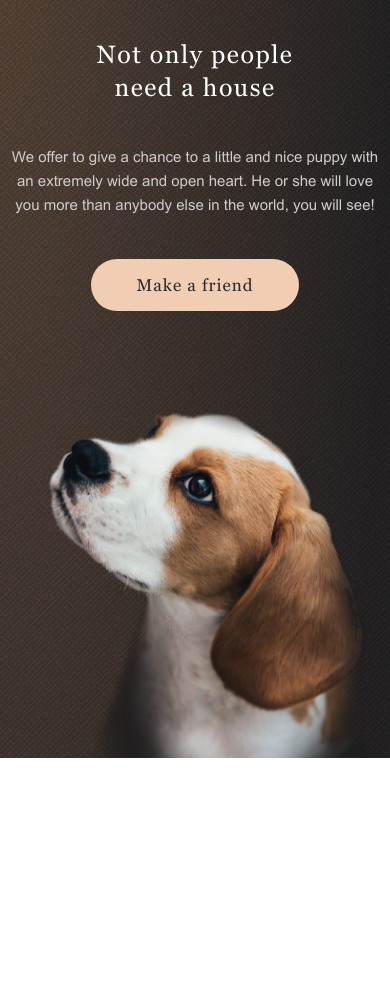
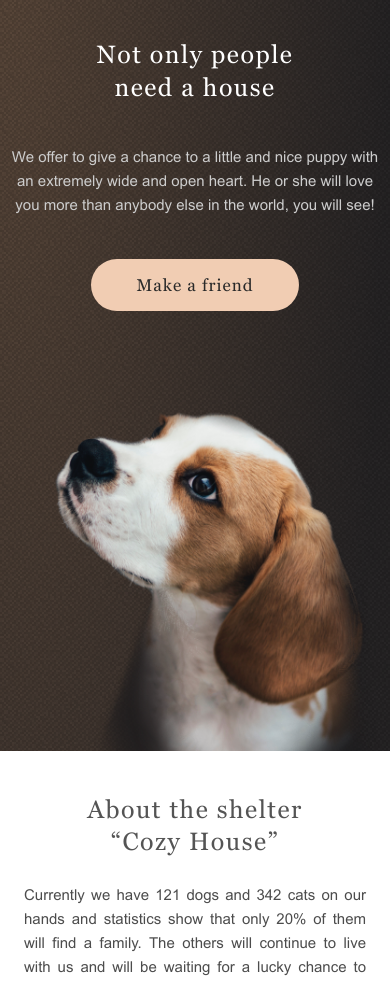
Before and after one commit to Veraveritvveru/audio-player, a website: page shelter/index.html in a window 390 px wide. Shown: the part 112-1095 px from the top of the page. Drawn offline with Linux system fonts and the light colour scheme; files whose address does not match are found by name.

Commit message:
feat: add adaptive for about

```diff
--- a/shelter/css/abstract/_constants.scss
+++ b/shelter/css/abstract/_constants.scss
@@ -9,6 +9,6 @@ $color-light-s: #FAFAFA;     //nav-light
 $color-primary-light: #FDDCC4;      //primary-light
 
 $mini-content-width: 990px;
-$middle-width: 740px;
+$tablet-width: 740px;
 $mobile-big-width: 685px;
 $mobile-small-width: 320px;
--- a/shelter/css/abstract/_mixins.scss
+++ b/shelter/css/abstract/_mixins.scss
@@ -6,15 +6,15 @@
 }
 
 @mixin media-mini-laptop {
-   @media (max-width: $mini-content-width) { @content;  }
+   @media (max-width: $mini-content-width) { @content;  }  //990px
 }
 
-@mixin media-middle {
-   @media (max-width: $middle-width) { @content; }
+@mixin media-tablet {
+   @media (max-width: $tablet-width) { @content; } //740px middle
 }
 
 @mixin media-big-mobile {
-   @media (max-width: $mobile-big-width) { @content; }
+   @media (max-width: $mobile-big-width) { @content; }    //685
 }
 
 @mixin media-mobilesmall {
--- a/shelter/css/components/_about.scss
+++ b/shelter/css/components/_about.scss
@@ -2,19 +2,53 @@
    display: flex;
    align-items: center;
    gap: 120px;
+
+   @include media-mini-laptop {
+      flex-direction: column-reverse;
+      padding-top: 80px;
+      gap: 80px;
+      margin-bottom: 100px;
+   }
+
+   @include media-big-mobile {
+      padding: 42px 24px 0 24px;
+      gap: 42px;
+      text-align: justify;
+   }
 }
 
 .about__image {
    margin: 80px 0 100px 175px;
+
+   @include media-mini-laptop {
+      margin: 0;
+   }
+
+   @include media-big-mobile {
+      max-width: 260px;
+   }
 }
 
 .about__content {
    max-width: 430px;
    padding-bottom: 22px;
+
+   @include media-mini-laptop {
+      display: flex;
+      flex-direction: column;
+      padding-bottom: 0;
+   }
 }
 
 .about__title {
    max-width: 370px;
+
+   @include media-big-mobile {
+      align-self: center;
+      font-size: 2.5rem;
+      text-align: center;
+      max-width: 250px;
+    }
 }
 
 .about__text {
--- a/shelter/css/components/_not-only.scss
+++ b/shelter/css/components/_not-only.scss
@@ -55,10 +55,10 @@
 
 .not-only__image img {
   @include media-mini-laptop {
-    width: 80%;
+    width: 81%;
   }
 
   @include media-big-mobile {
-    width: 90%;
+    width: 88%;
   }
 }
--- a/shelter/css/layouts/_header.scss
+++ b/shelter/css/layouts/_header.scss
@@ -21,7 +21,7 @@
   gap: 35px;
   line-height: 160%;
 
-  @include media-middle {
+  @include media-tablet {
     gap: 18px;
     font-size: 13px;
   }
--- a/shelter/index.html
+++ b/shelter/index.html
@@ -54,9 +54,8 @@
   </section>
 
   <section class="about">
-    <div class="wrapper">
-       <div class="about__wrapper">
-          <img src="./assets/img/about-pets.png" class="about__image" alt="dog and cat" width="300" height="408">
+    <div class="wrapper about__wrapper">
+      <img src="./assets/img/about-pets.png" class="about__image" alt="dog and cat">
           <div class="about__content">
              <h3 class="about__title">About the shelter “Cozy House”</h3>
              <p class="about__text">Currently we have 121 dogs and 342 cats on our hands and statistics show that only 20% of them will find a family.
@@ -65,7 +64,6 @@
                    We are supported by 87 volunteers and 28 employees of various skill levels. About 12% of the animals are taken by the shelter staff.
                    Taking care of the animals, they become attached to the pets and would hardly ever leave them alone.</p>
           </div>
-       </div>
     </div>
   </section>
 
```
Also changed, not shown: shelter/css/components/_burger.scss (+0 -26 lines), shelter/css/main.css, 1 other file.
